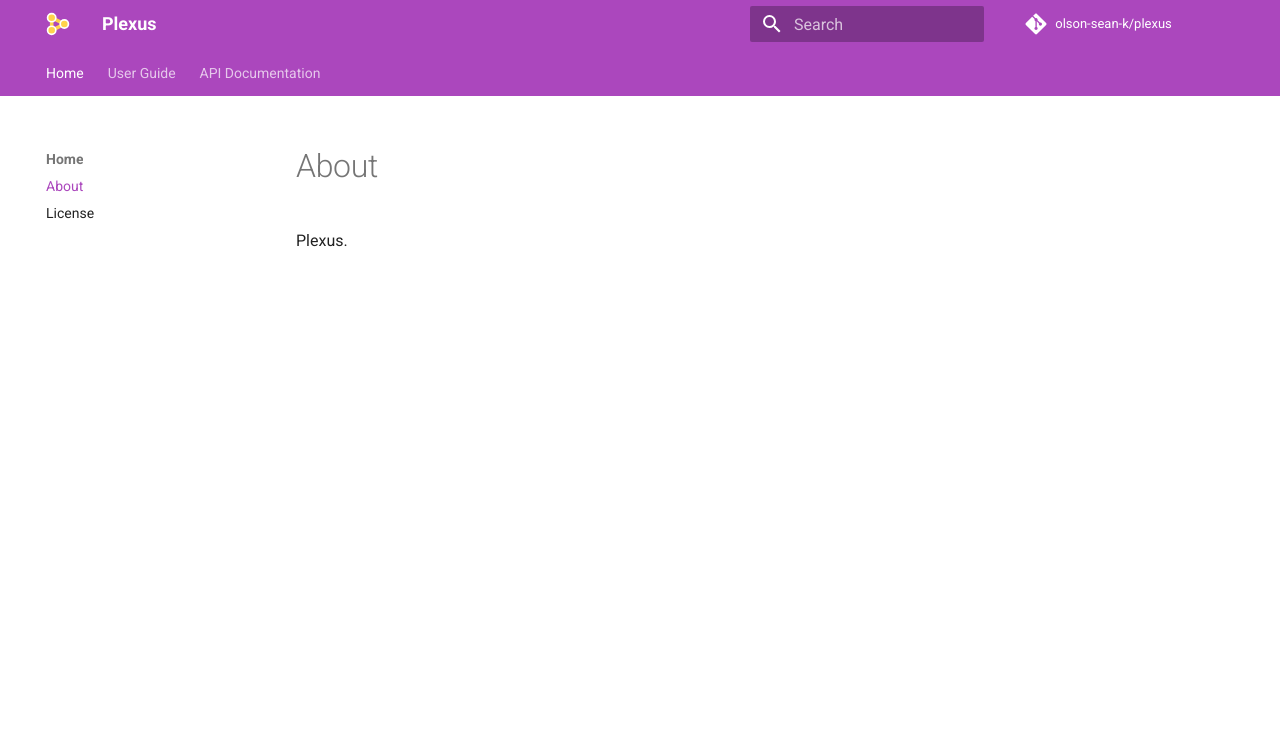
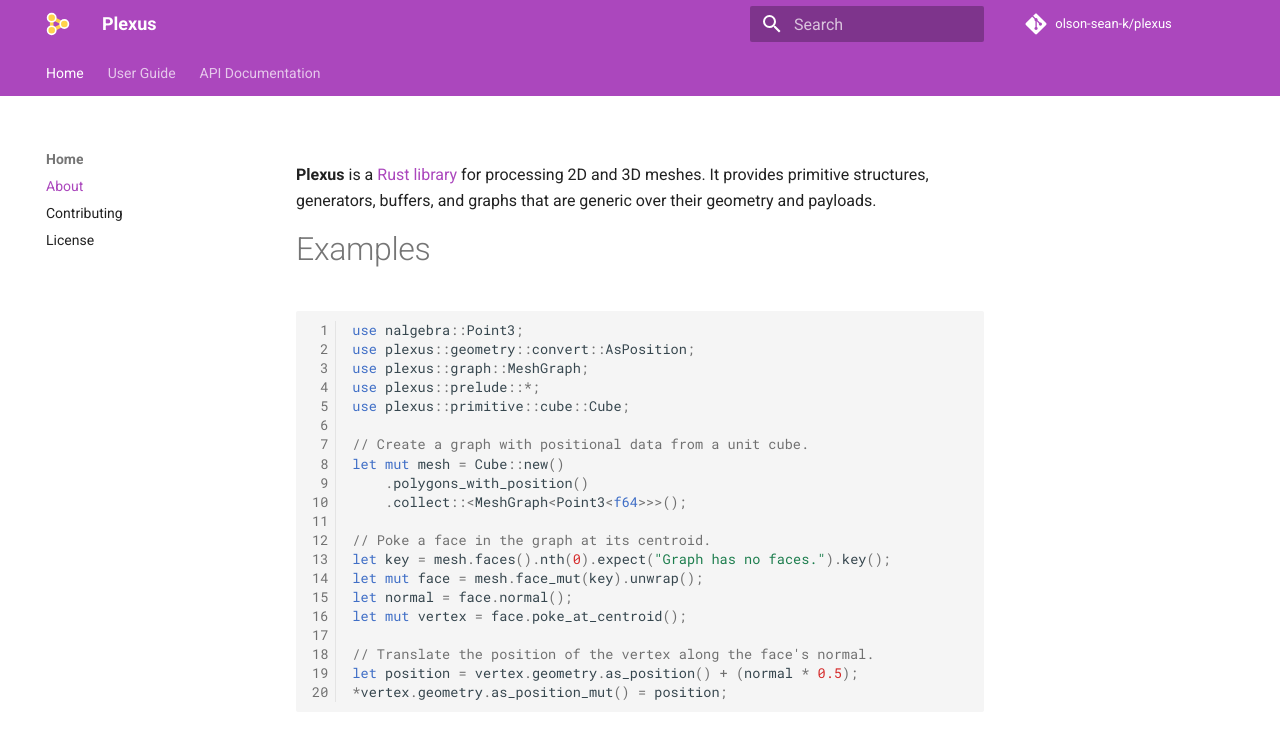
Before and after one commit to olson-sean-k/plexus-web, an MkDocs documentation site: the page built from src/index.md, in a window 1280 px wide. Shown: the top 741 px of the page. Built offline with MkDocs 1.6.1 and Material for MkDocs 9.7.7, drawn with Linux system fonts in a browser that asks for light colours; comment, search, counter and statistics services are not loaded.

Commit message:
Enable extensions.

````diff
--- a/mkdocs.yml
+++ b/mkdocs.yml
@@ -12,7 +12,8 @@
 nav:
   - Home:
     - About: index.md
-    - license.md
+    - Contributing: contribute.md
+    - License: license.md
   - User Guide:
     - Getting Started: user-guide/getting-started.md
     - Generators: user-guide/generators.md
@@ -33,6 +34,13 @@
   feature:
     tabs: true
 
+markdown_extensions:
+  - admonition
+  - codehilite:
+      linenums: true
+  - toc:
+      permalink: true
+
 extra:
   social:
     - type: github
--- a/src/index.md
+++ b/src/index.md
@@ -1 +1,28 @@
-Plexus.
+**Plexus** is a [Rust library](https://crates.io/crates/plexus) for processing
+2D and 3D meshes. It provides primitive structures, generators, buffers, and
+graphs that are generic over their geometry and payloads.
+
+# Examples
+
+```rust
+use nalgebra::Point3;
+use plexus::geometry::convert::AsPosition;
+use plexus::graph::MeshGraph;
+use plexus::prelude::*;
+use plexus::primitive::cube::Cube;
+
+// Create a graph with positional data from a unit cube.
+let mut mesh = Cube::new()
+    .polygons_with_position()
+    .collect::<MeshGraph<Point3<f64>>>();
+
+// Poke a face in the graph at its centroid.
+let key = mesh.faces().nth(0).expect("Graph has no faces.").key();
+let mut face = mesh.face_mut(key).unwrap();
+let normal = face.normal();
+let mut vertex = face.poke_at_centroid();
+
+// Translate the position of the vertex along the face's normal.
+let position = vertex.geometry.as_position() + (normal * 0.5);
+*vertex.geometry.as_position_mut() = position;
+```
````
Also changed, not shown: src/contribute.md (added, +3 -0 lines), src/license.md (+1 -0 lines).
